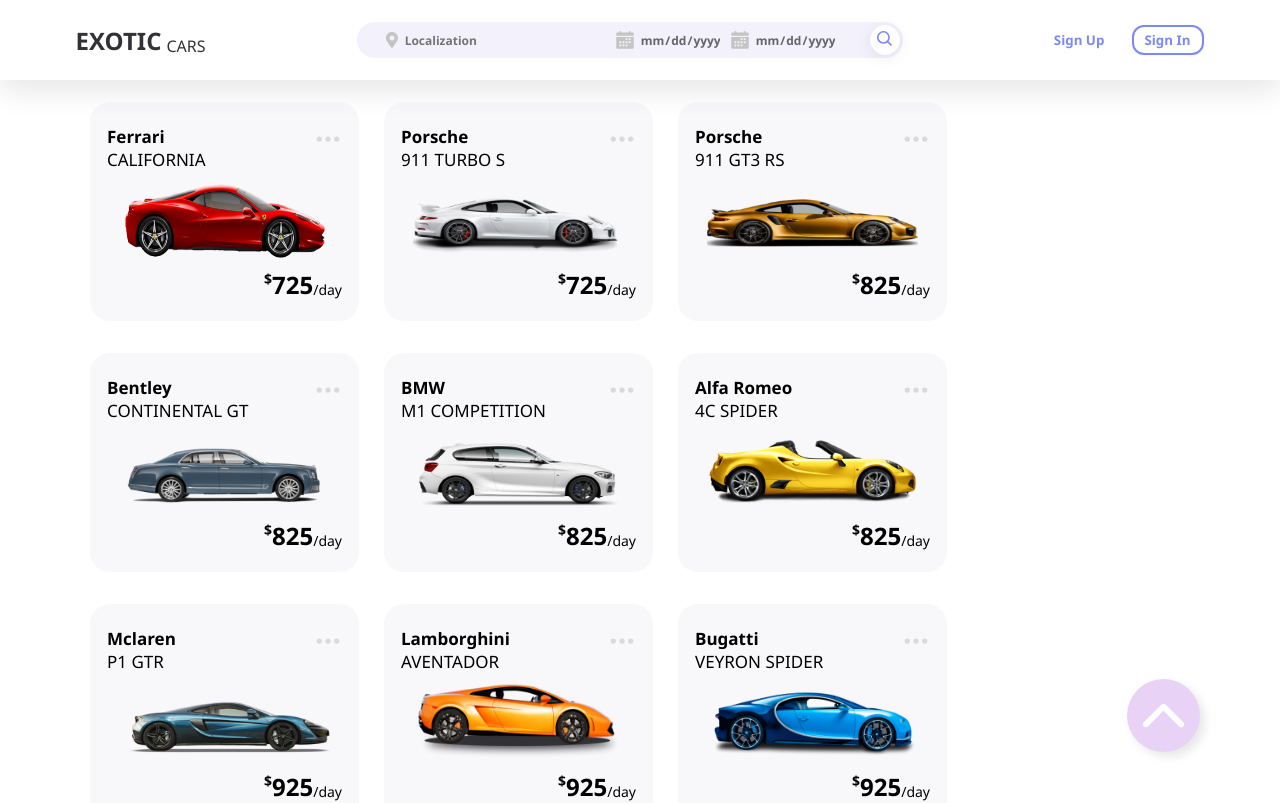
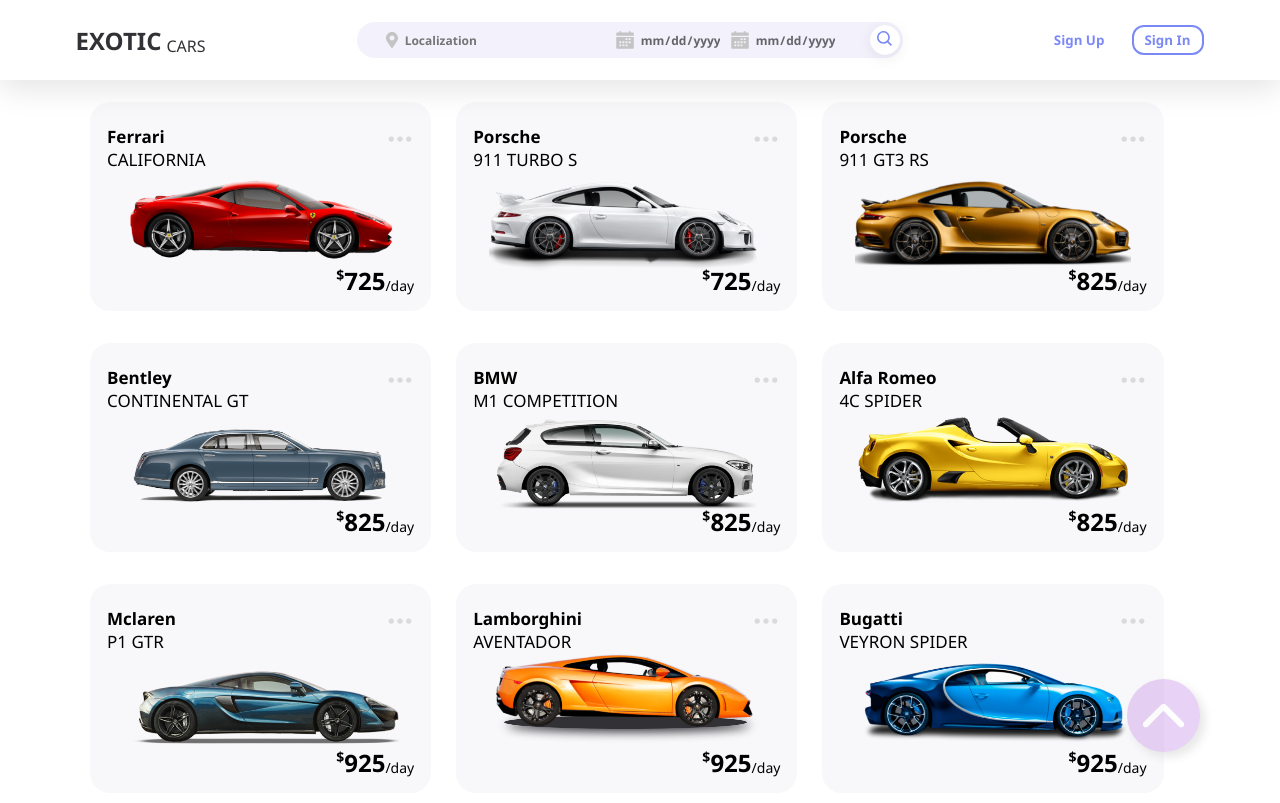
Before and after one commit to Hoshibi/Prova-extra, a React app: page / in a window 1280 px wide. Shown: the top 803 px of the page. Built offline with nearby package versions, Linux system fonts and the light colour scheme.

Commit message:
Exotic_cars - Edição do Component Card
- Alteração do onClick para a div Container
- Adição do onClick no BtnOptions

( Proposta: Sobrepor o click do Btn acima do click da Div)

```diff
--- a/src/components/Card/index.tsx
+++ b/src/components/Card/index.tsx
@@ -2,7 +2,7 @@
 
 import { BsThreeDots } from "react-icons/bs";
 import { useNavigate } from "react-router-dom";
-import { LinkContainer, Container, Brand, HeaderContainer, TypeCar, Model, BtnOptions, ImageContainer, ImageCar , FooterContainer, BtnBookNow, PriceContainer, Dollar, Price, PriceDay  } from "./styles";
+import { Container, Brand, HeaderContainer, TypeCar, Model, BtnOptions, ImageContainer, ImageCar , FooterContainer, BtnBookNow, PriceContainer, Dollar, Price, PriceDay  } from "./styles";
 
 interface PropsType {
     brand: string,
@@ -16,14 +16,18 @@
     const navigate = useNavigate();
 
     return (
-        <LinkContainer onClick={() => {navigate(`/details/${id}`)}}>
-            <Container>
+            <Container onClick={() => {navigate(`/detail/${id}`)}}>
                 <HeaderContainer>
                     <TypeCar>
                         <Brand>{brand}</Brand>
                         <Model>{model.toUpperCase()}</Model>
                     </TypeCar>
-                    <BtnOptions>
+                    <BtnOptions onClick={
+                        (event) => {
+                            alert("Clickou no Options");
+                            event.stopPropagation();
+                        }
+                    }>
                         <BsThreeDots className="btnDots"/>
                     </BtnOptions>
                 </HeaderContainer>
@@ -39,7 +43,6 @@
                     </PriceContainer>
                 </FooterContainer>
             </Container>
-        </LinkContainer>
     );
 }
 
--- a/src/components/Card/styles.ts
+++ b/src/components/Card/styles.ts
@@ -1,21 +1,16 @@
 // import { Link } from "react-router-dom";
 import styled from "styled-components";
 
-export const LinkContainer = styled.button `
+export const Container = styled.div `
+    height: 186px;
+    width: 14.75rem;
     margin-right: 25px;
     margin-bottom: 32px;
-    border-width: 0px;
-    border-radius: 30px;
-    background-color: transparent;
-    width: 269px;
-`;
-
-export const Container = styled.div `
-    height: 196px;
     padding: 23px 17px 0px 17px;
     background-color: #F8F8FA;
     border-radius: 20px;
     font-family: 'Segoe UI';
+    cursor: pointer;
 
     &:hover {
         background: linear-gradient(70deg, #ADADED, #D7C9F1);
@@ -27,6 +22,18 @@
         .btnDots {
             color: #656469;
         }
+    }
+
+    @media (min-width: 1222px) and (max-width: 1344px) {
+        width: 24vw;
+    }
+
+    @media (min-width: 755px) and (max-width: 1221px) {
+        width: 28vw;
+    }
+
+    @media (min-width: 375px) and (max-width: 755px) {
+        width: 71vw;
     }
 `;
 
@@ -55,15 +62,17 @@
 export const BtnOptions = styled.button `
     background-color: transparent;
     border-width: 0px;
-
-    &:hover {
-        opacity: 0.6;
-    }
+    z-index: 1;
+    cursor: pointer;
 
     & svg {
         font-size: 28px;
         color: #C8C8CA;
         opacity: 64%;
+    }
+
+    &:hover{
+        opacity: 0.7;
     }
 `;
 
@@ -77,7 +86,6 @@
 `;
 
 export const ImageCar = styled.img `
-    height: 100%;
     width: 90%;
 `;
 
```
